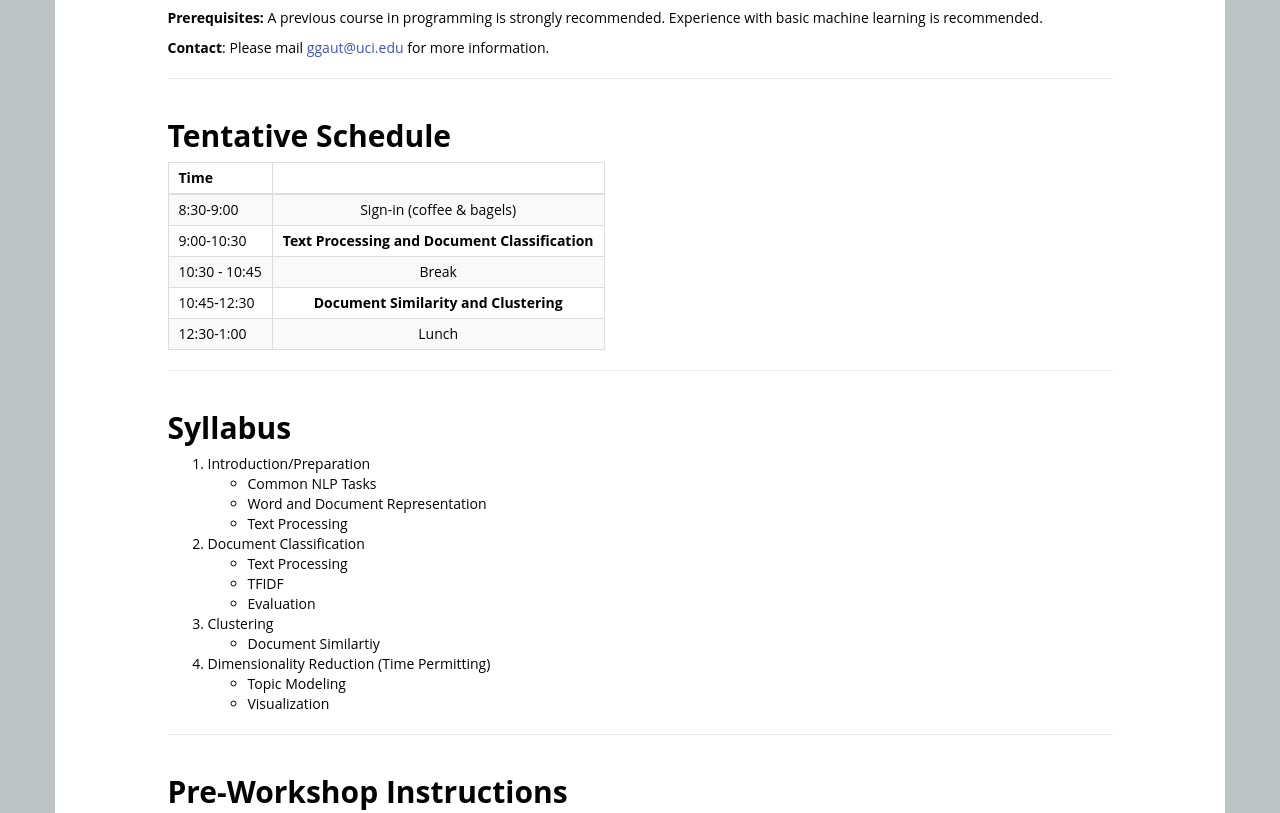
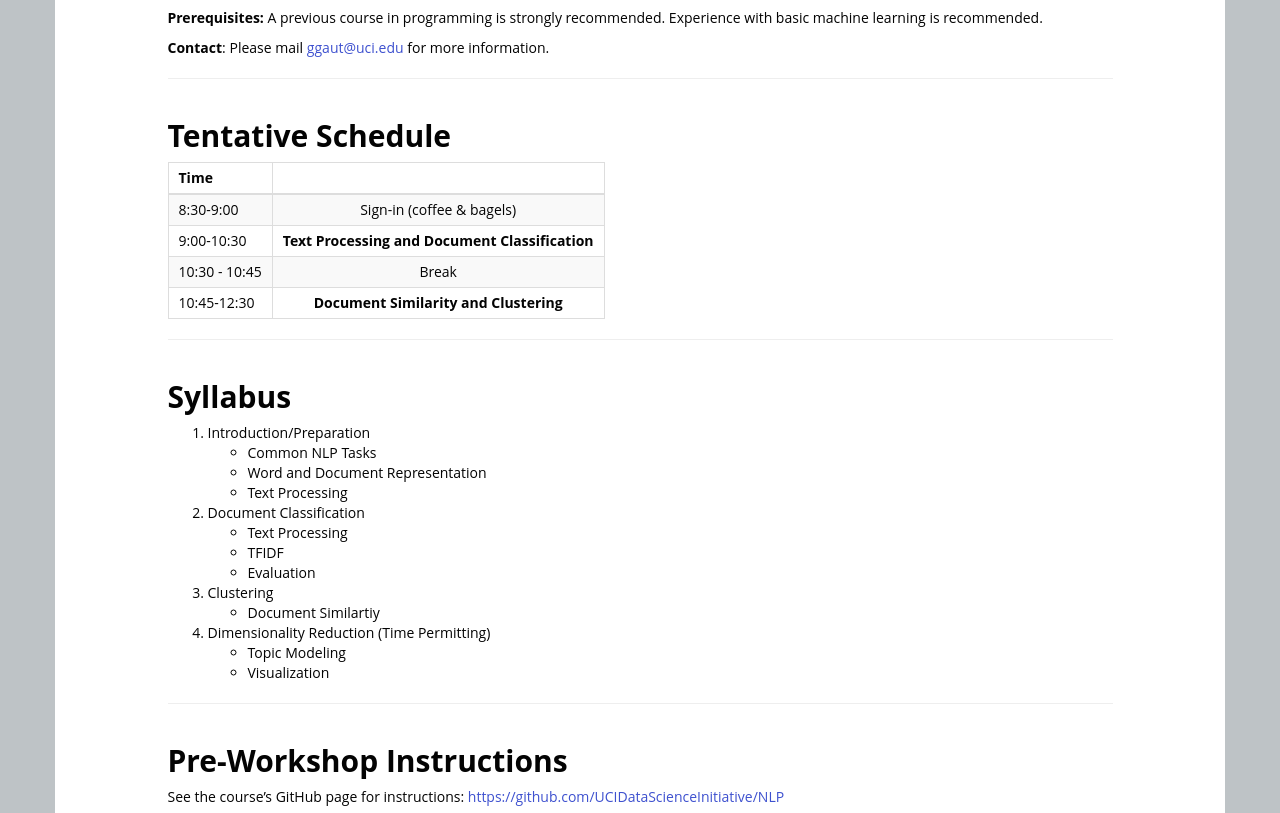
Before and after one commit to UCIDataScienceInitiative/UCIDataScienceInitiative.github.io, a Jekyll site: the page built from Workshops/NLP.md, in a window 1280 px wide and 900 px high, scrolled down 719 px, cut to the strip 0-813 px from the top of the window. Built offline with Jekyll 4.4.1, drawn with Linux system fonts in a browser that asks for light colours.

Commit message:
no lunch

```diff
--- a/Workshops/NLP.md
+++ b/Workshops/NLP.md
@@ -35,7 +35,7 @@
 | 9:00-10:30   | **Text Processing and Document Classification**          |
 | 10:30 - 10:45 | Break         |
 | 10:45-12:30   | **Document Similarity and Clustering**          |
-| 12:30-1:00    | Lunch            |
+
 
 * * *
 
```
